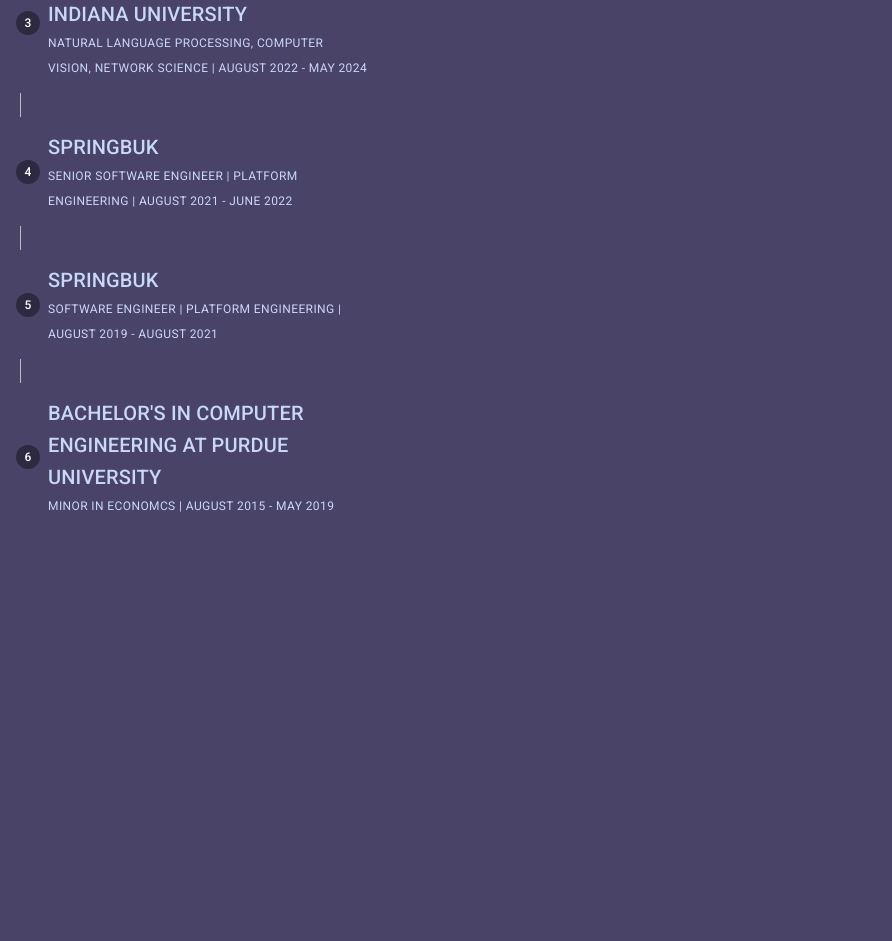
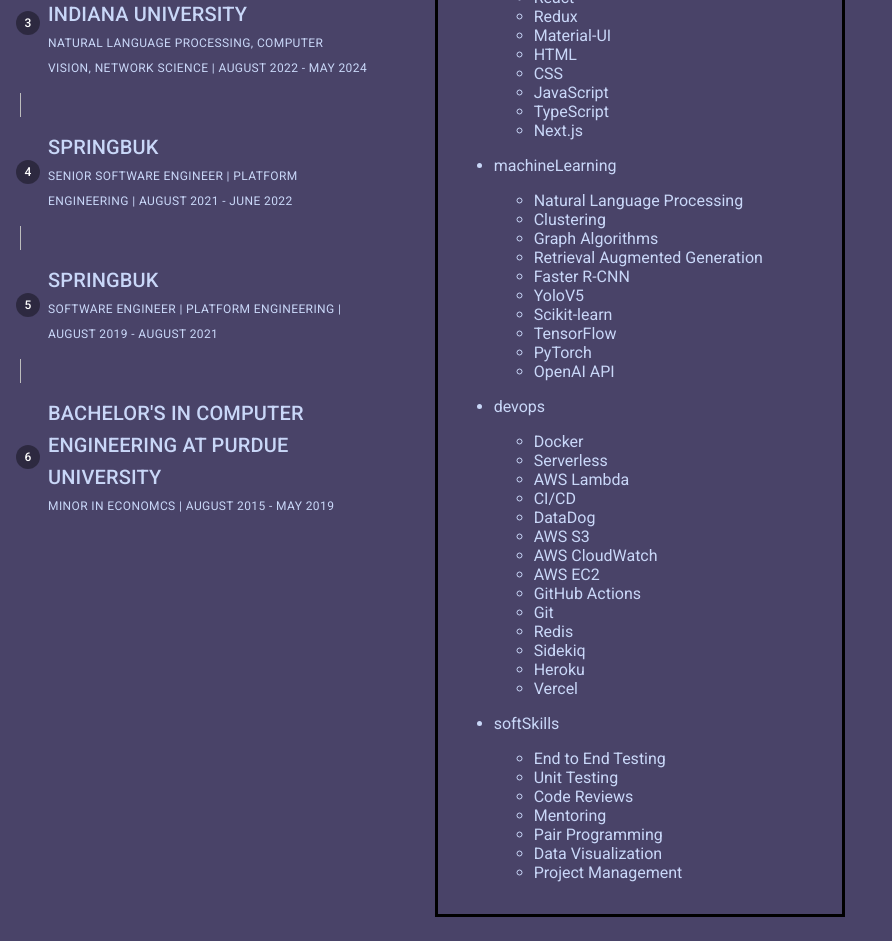
Before and after one commit to Xenox473/avd-folio, a Next.js app: page / in a window 1280 px wide. Shown: the part 620-1561 px from the top of the page, without its empty margins (0-892 px from the left). Before the commit the page ends 1160 px from the top, so only its background shows below. Built offline with nearby package versions, Linux system fonts and the light colour scheme.

Commit message:
Added skills

```diff
--- /dev/null
+++ b/src/app/components/skillsDisplay.tsx
@@ -0,0 +1,39 @@
+import { skills } from "@/data/skills";
+import { Box } from "@mui/material";
+
+export const SkillsDisplay = () => {
+  function renderSkills(skills: { backend: string[]; frontend: string[]; machineLearning: string[]; devops: string[]; softSkills: string[]; }) {
+    return (
+      <>
+        {
+          Object.entries(skills).map(([category, skills]) => (
+            <li key={category}>
+              <p> {category} </p>
+              <ul>
+                {skills.map((skill, index) => (
+                  <li key={index}> {skill} </li>
+                ))}
+              </ul>
+            </li>
+          ))
+        }
+      </>
+    )
+  };
+
+  return (
+    <Box sx={{
+      borderLeft: '3px solid black',
+      borderRight: '3px solid black',
+      borderBottom: '3px solid black',
+      maxHeight: '100%',
+      overflow: 'auto',
+      padding: '1rem'
+    }}>
+      <p> Skills </p>
+      <ul>
+        {renderSkills(skills)}
+      </ul>
+    </Box>
+  )
+}
--- a/src/app/page.tsx
+++ b/src/app/page.tsx
@@ -2,6 +2,7 @@
 import { Header } from "./components/header";
 import { Timeline } from './components/timeline';
 import { Stack } from '@mui/material';
+import { SkillsDisplay } from './components/skillsDisplay';
 
 export default function Home() {
   return (
@@ -15,7 +16,7 @@
             </Grid>
             <Grid size={4}>
               <p>
-
+                <SkillsDisplay />
               </p>
             </Grid>
             <Grid size={4}>
--- /dev/null
+++ b/src/data/skills.ts
@@ -0,0 +1,59 @@
+
+export const skills = {
+  backend: [
+    "Node.js",
+    "Python",
+    "Ruby on Rails",
+    "PostgreSQL",
+    "Snowflake",
+    "DynamoDB",
+    "GraphQL",
+  ],
+  frontend: [
+    "React",
+    "Redux",
+    "Material-UI",
+    "HTML",
+    "CSS",
+    "JavaScript",
+    "TypeScript",
+    "Next.js",
+  ],
+  machineLearning: [
+    "Natural Language Processing",
+    "Clustering",
+    "Graph Algorithms",
+    "Retrieval Augmented Generation",
+    "Faster R-CNN",
+    "YoloV5",
+    "Scikit-learn",
+    "TensorFlow",
+    "PyTorch",
+    "OpenAI API",
+  ],
+  devops: [
+    "Docker",
+    "Serverless",
+    "AWS Lambda",
+    "CI/CD",
+    "DataDog",
+    "AWS S3",
+    "AWS CloudWatch",
+    "AWS EC2",
+    "GitHub Actions",
+    "Git",
+    "Redis",
+    "Sidekiq",
+    "Heroku",
+    "Vercel",
+  ],
+  softSkills: [
+    "End to End Testing",
+    "Unit Testing",
+    "Code Reviews",
+    "Mentoring",
+    "Pair Programming",
+    "Data Visualization",
+    "Project Management",
+  ]
+}
```
